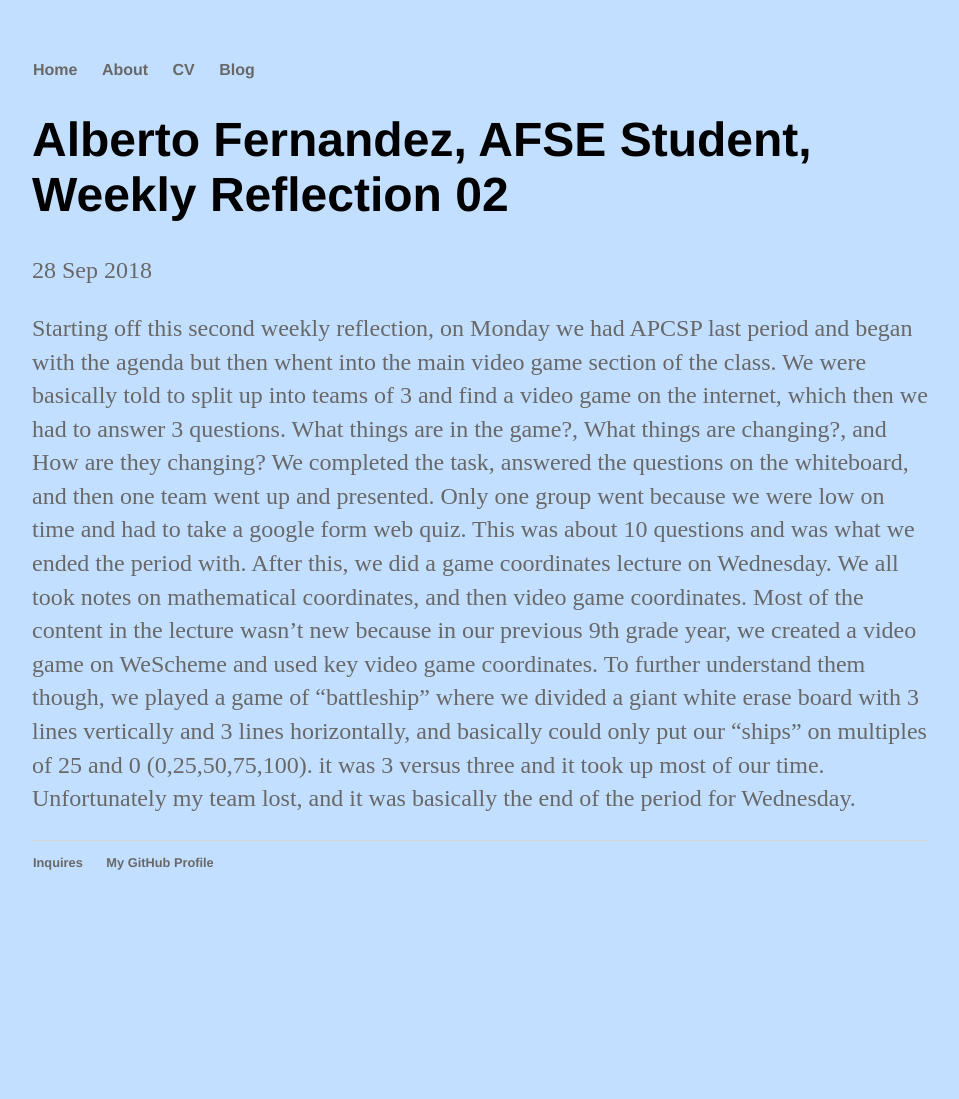
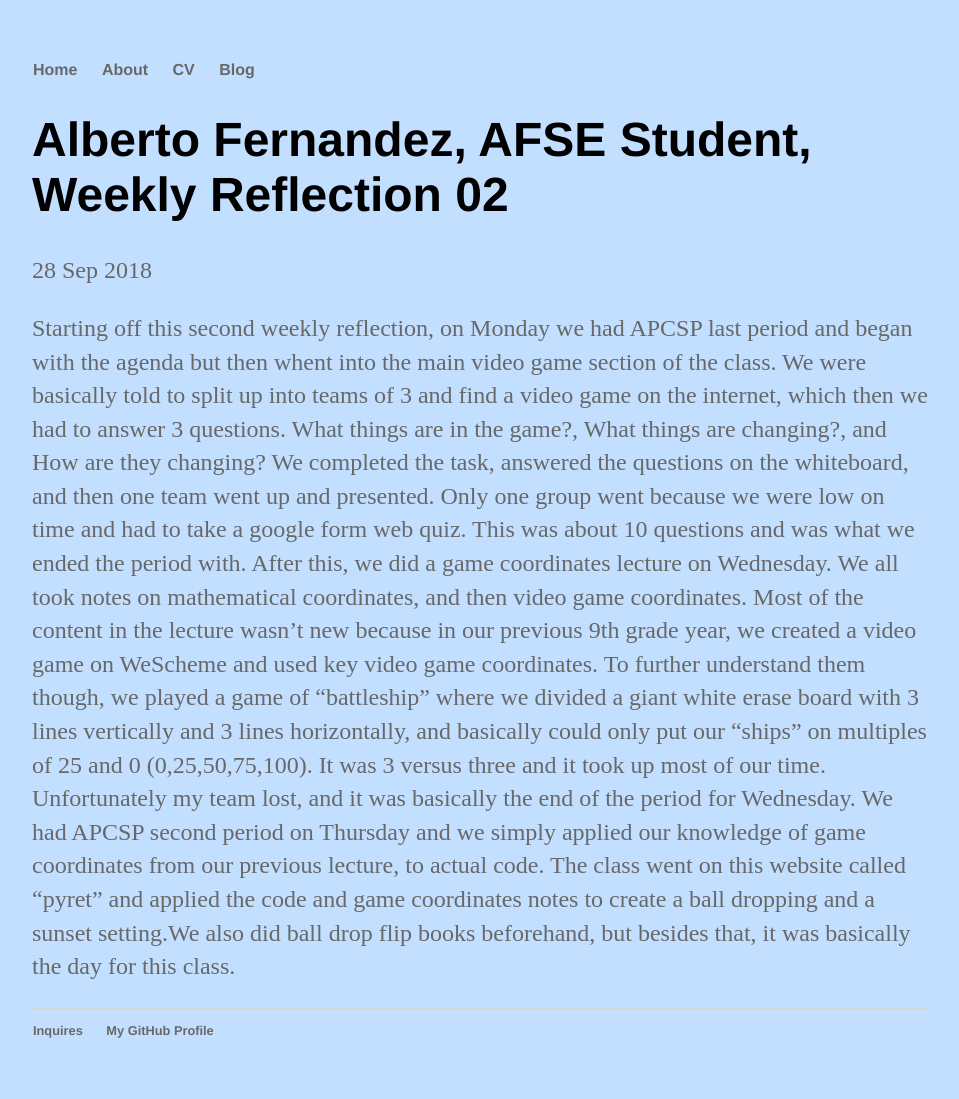
Before and after one commit to albertof4112/albertof4112.github.io, a Jekyll site: the page built from _posts/2018-09-28-weekly-reflection-02.md, in a window 1280 px wide. Shown: the whole page, without its empty margins (160-1119 px from the left). Built offline with Jekyll 4.4.1, drawn with Linux system fonts in a browser that asks for light colours; before the commit the page ends 931 px from its top, so only the background shows below that.

Commit message:
Update 2018-09-28-weekly-reflection-02.md

```diff
--- a/_posts/2018-09-28-weekly-reflection-02.md
+++ b/_posts/2018-09-28-weekly-reflection-02.md
@@ -8,4 +8,4 @@ Starting off this second weekly reflection, on Monday we had APCSP last period a
 video game section of the class. We were basically told to split up into teams of 3 and find a video game on the internet, which then
 we had to answer 3 questions. What things are in the game?, What things are changing?, and How are they changing? We completed the task,
 answered the questions on the whiteboard, and then one team went up and presented. Only one group went because we were low on time and
-had to take a google form web quiz. This was about 10 questions and was what we ended the period with. After this, we did a game coordinates lecture on Wednesday. We all took notes on mathematical coordinates, and then video game coordinates. Most of the content in the lecture wasn't new because in our previous 9th grade year, we created a video game on WeScheme and used key video game coordinates. To further understand them though, we played a game of "battleship" where we divided a giant white erase board with 3 lines vertically and 3 lines horizontally, and basically could only put our "ships" on multiples of 25 and 0 (0,25,50,75,100). it was 3 versus three and it took up most of our time. Unfortunately my team lost, and it was basically the end of the period for Wednesday.
+had to take a google form web quiz. This was about 10 questions and was what we ended the period with. After this, we did a game coordinates lecture on Wednesday. We all took notes on mathematical coordinates, and then video game coordinates. Most of the content in the lecture wasn't new because in our previous 9th grade year, we created a video game on WeScheme and used key video game coordinates. To further understand them though, we played a game of "battleship" where we divided a giant white erase board with 3 lines vertically and 3 lines horizontally, and basically could only put our "ships" on multiples of 25 and 0 (0,25,50,75,100). It was 3 versus three and it took up most of our time. Unfortunately my team lost, and it was basically the end of the period for Wednesday. We had APCSP second period on Thursday and we simply applied our knowledge of game coordinates from our previous lecture, to actual code. The class went on this website called "pyret" and applied the code and game coordinates notes to create a ball dropping and a sunset setting.We also did ball drop flip books beforehand, but besides that, it was basically the day for this class.
```
